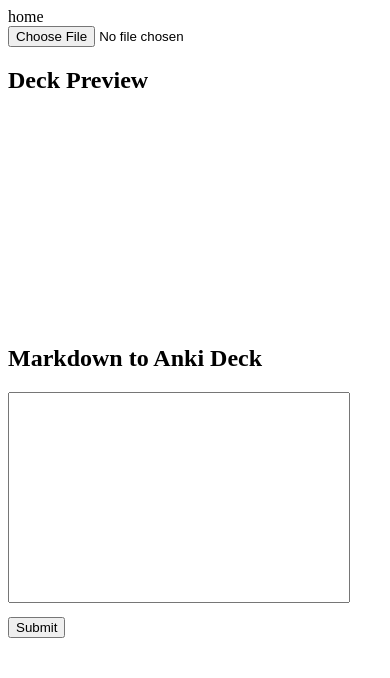
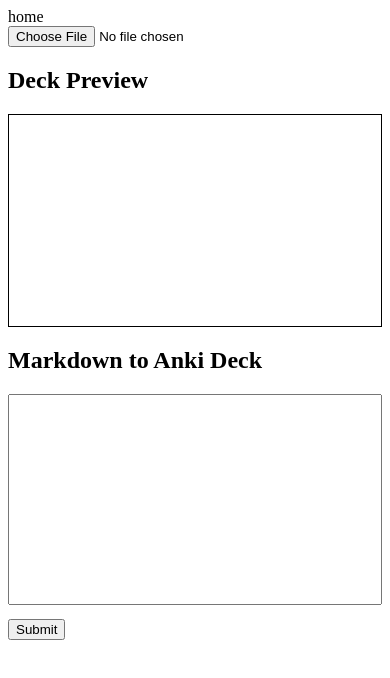
Before and after one commit to AndrewZamora/convert-to-anki-apkg, a Vue app: page / in a window 390 px wide. Shown: the top 678 px of the page. Built offline with nearby package versions, Linux system fonts and the light colour scheme; the HTML template or start-up script is replaced by a standard one.

Commit message:
Removed extra padding when screen hits mobile break point

```diff
--- a/src/App.vue
+++ b/src/App.vue
@@ -128,6 +128,7 @@
   hyphens: auto;
   word-wrap: break-word;
   height: 50vh;
+  border: solid 1px black;
 }
 
 .preview h2 {
@@ -145,5 +146,8 @@
   .textarea {
     height: 25vh;
   }
+  .editor {
+    margin-right: 0;
+  }
 }
 </style>
```
